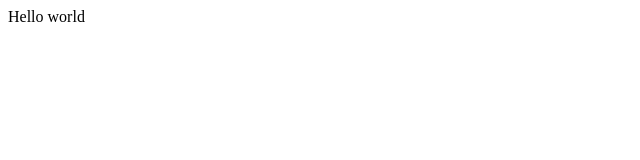
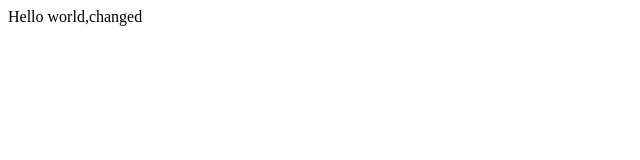
Before and after one commit to SecureXtools/test-project, a plain HTML site: page index.html in a window 1280 px wide. Shown: the full height of the page, 0-640 px from the left. Drawn offline with Linux system fonts and the light colour scheme.

Commit message:
changed the body message

```diff
--- a/index.html
+++ b/index.html
@@ -3,6 +3,6 @@
         <title>Test</title>
     </head>
     <body>
-        Hello world
+        Hello world,changed
     </body>
 </html>
```
